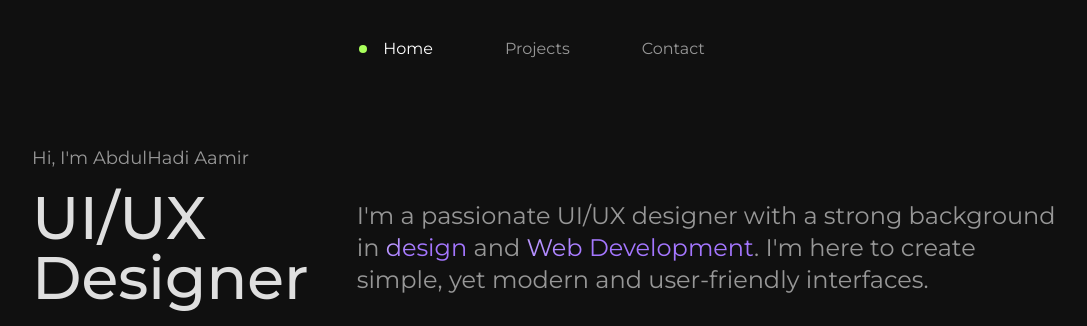
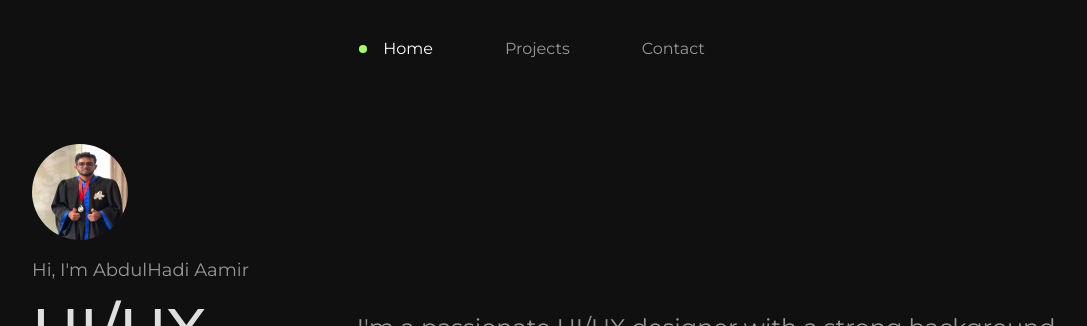
Before and after one commit to AbdulHadi20/Portfolio, an Astro site: page / in a window 1280 px wide. Shown: the top 326 px of the page, without its empty margins (96-1183 px from the left). Built offline with nearby package versions, Linux system fonts and the light colour scheme; Astro itself is replaced by a stand-in of ours; some packages are replaced by stand-ins of ours; no server answers; the database is empty.

Commit message:
added my image

```diff
--- a/src/components/home.astro
+++ b/src/components/home.astro
@@ -7,6 +7,7 @@ import SkillsList from "../React/SkillsList.tsx";
 <section class="text-[var(--white)] mt-12 md:mt-0" id="home">
   <div class="max-w-5xl mx-auto space-y-8 md:py-36 pb-14">
     <div class="text-left space-y-4">
+      <img src="/myimg.jpg" alt="img" class="w-24 h-24 rounded-full" />
       <p class="text-md md:text-lg text-[var(--white-icon)] shiny-white">
       Hi, I'm AbdulHadi Aamir
       </p>
```
Also changed, not shown: public/myimg.jpg (added).
